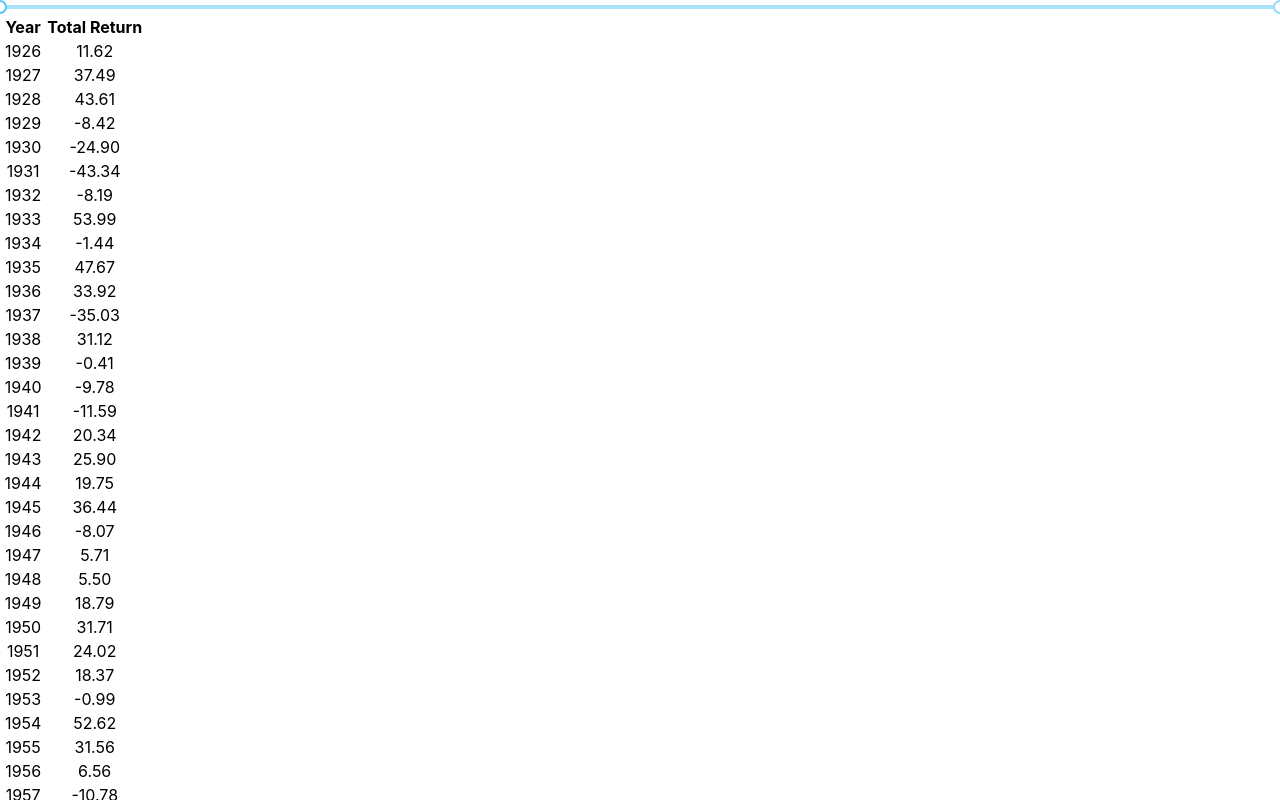
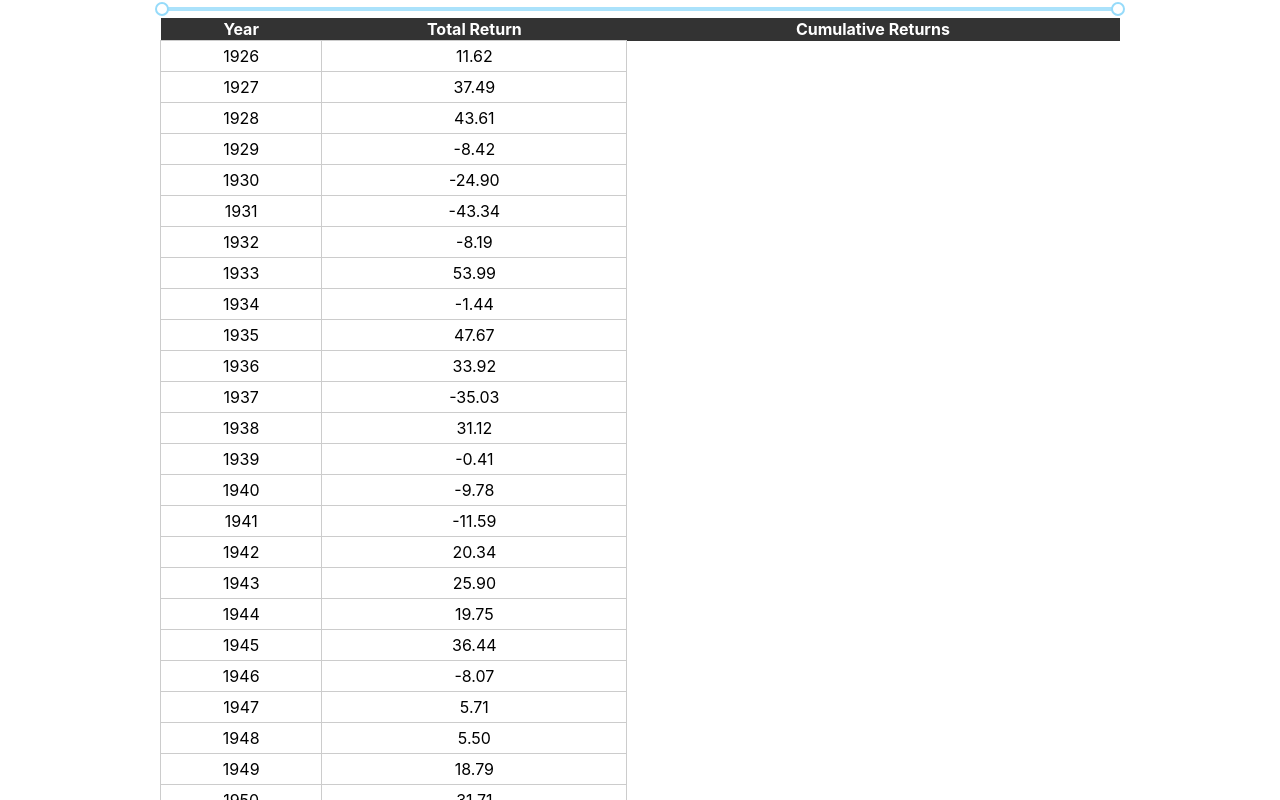
Before and after one commit to skennedy93/RetireUp-app, a React (Create React App) app: page / in a window 1280 px wide. Shown: the top 800 px of the page. Built offline with nearby package versions, Linux system fonts and the light colour scheme.

Commit message:
Added some styling for the table. Styling the slider is causing the slider to malfunction, trying to find a solution

```diff
--- a/package.json
+++ b/package.json
@@ -10,6 +10,7 @@
     "react": "^17.0.1",
     "react-dom": "^17.0.1",
     "react-scripts": "4.0.0",
+    "styled-components": "^5.2.1",
     "web-vitals": "^0.2.4"
   },
   "scripts": {
--- a/src/components/table.js
+++ b/src/components/table.js
@@ -1,6 +1,21 @@
 import React from 'react';
+import styled from 'styled-components'
 
 export default function Table(props){
+    const Table = styled.table`
+    width: 75%;
+    border-collapse: collapse;
+    margin: auto;
+    `
+    const TableHeader = styled.th`
+    background: #333;
+    color: white;
+    font-weight: bold;
+    `
+    const TableData = styled.td`
+    padding: 5px;
+    border: 1px solid #ccc;
+    `
 
 // setting the minimum and maximum numbers on the range by subtracting years from the selected numbers on the slider
 // this will allow me to use the slice method on those selected years to filter out anything that is not in between the
@@ -11,21 +26,22 @@ export default function Table(props){
     let info = props.data.slice(min, max);
 
     return(
-        <table>
+        <Table>
             <tbody>
             <tr>
-                <th>Year</th>
-                <th>Total Return</th>
+                <TableHeader>Year</TableHeader>
+                <TableHeader>Total Return</TableHeader>
+                <TableHeader>Cumulative Returns</TableHeader>
             </tr>
                 {
                     info.map(data => (
                         <tr key={data.year}>
-                            <td>{data.year}</td>
-                            <td>{data.totalReturn}</td>
+                            <TableData>{data.year}</TableData>
+                            <TableData>{data.totalReturn}</TableData>
                         </tr>
                     ))
                 }
             </tbody>
-        </table>
+        </Table>
     );
 }
--- a/src/components/tableSlider.js
+++ b/src/components/tableSlider.js
@@ -1,16 +1,24 @@
 import React from 'react';
 import Slider from 'rc-slider';
 import 'rc-slider/assets/index.css';
+import styled from 'styled-components'
 
 const createSliderWithTooltip = Slider.createSliderWithTooltip;
 const Range = createSliderWithTooltip(Slider.Range);
 
 export default function TableSlider(props) {
+
+  const Container = styled.table`
+  width: 75%;
+  margin: auto;
+  `
+
   const min = props.min;
   const max = props.max;
 
   return (
       <div>
+        <Container>
         <Range
         min={min}
         max={max}
@@ -18,6 +26,7 @@ export default function TableSlider(props) {
         onChange={props.onChange}
         allowCross = {false}
         />
+        </Container>
       </div>
     );
   }
```
Also changed, not shown: 1 other file (tests, documents, lock files or other folders).
